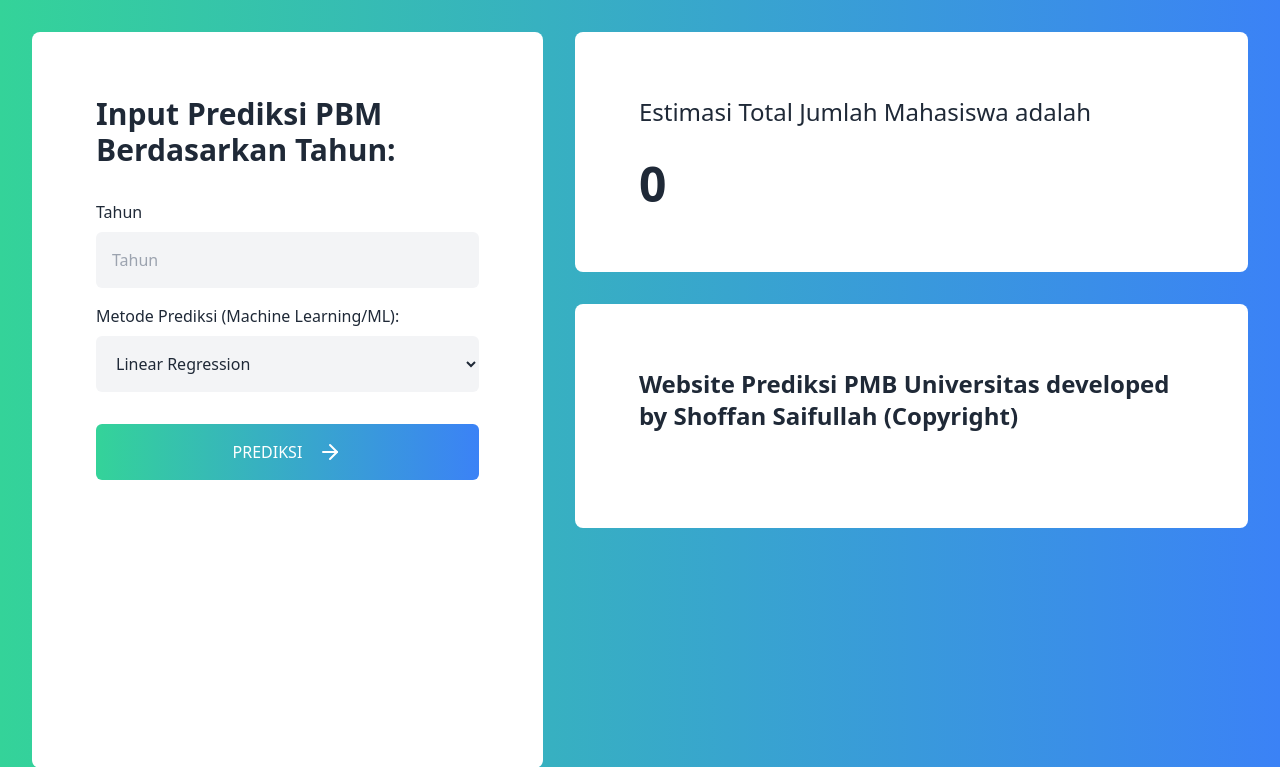
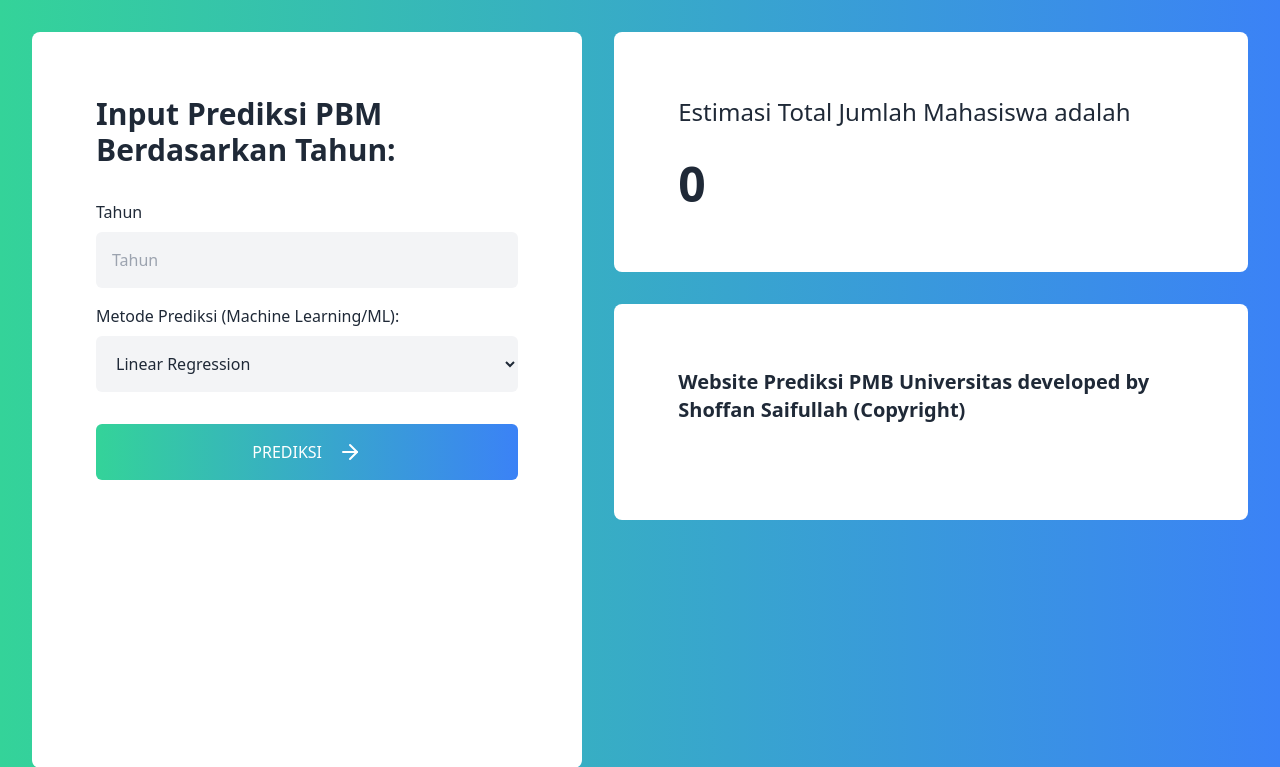
Before and after one commit to shoffan28/pmb01, a Flask app: page / in a window 1280 px wide. Shown: the top 767 px of the page. Run offline with Flask 2, Linux system fonts and the light colour scheme; parts of the project's set-up code (start-up, migrations or seed data) failed here and were passed over.

Commit message:
Update index.html

```diff
--- a/templates/index.html
+++ b/templates/index.html
@@ -152,7 +152,7 @@
                     src="https://upload.wikimedia.org/wikipedia/commons/thumb/a/a2/Logo_of_Ministry_of_Communication_and_Information_Technology_of_the_Republic_of_Indonesia.svg/604px-Logo_of_Ministry_of_Communication_and_Information_Technology_of_the_Republic_of_Indonesia.svg.png"
                     alt="logo-kominfo"
                 />-->
-		<h1 class="text-2xl font-bold mb-8">
+		<h1 class="text-xl font-bold mb-8">
 			Website Prediksi PMB Universitas developed by Shoffan Saifullah (Copyright)
 		</h1>
             </div>
```
